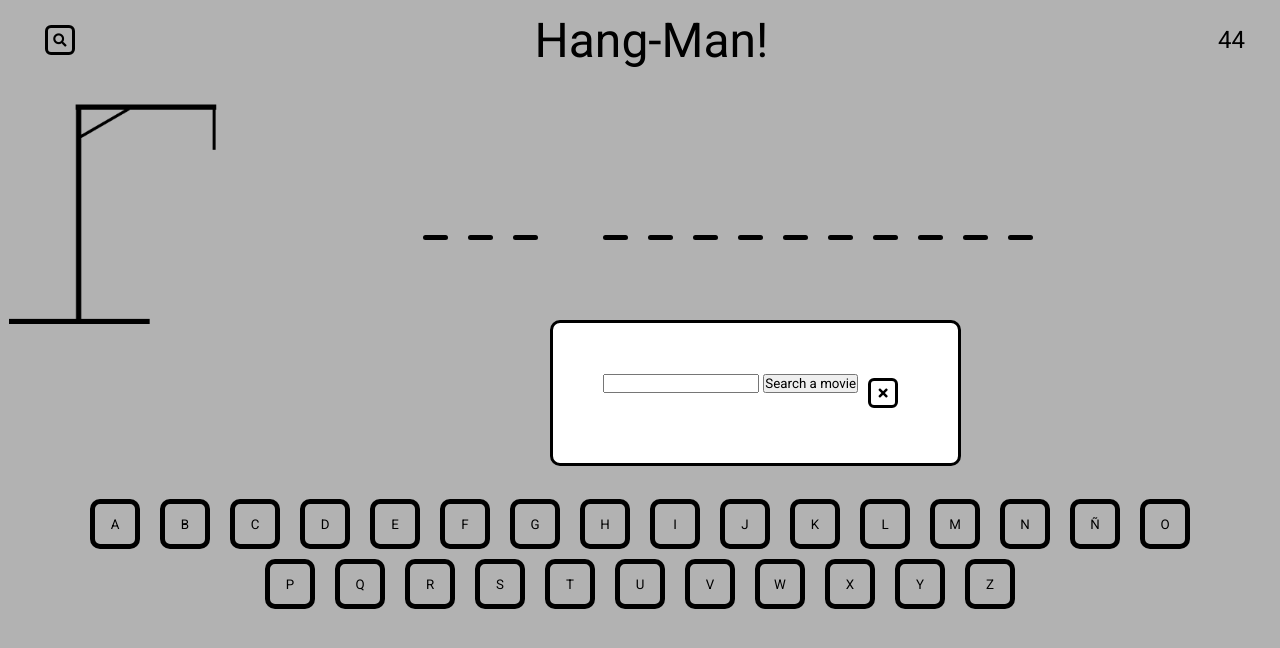
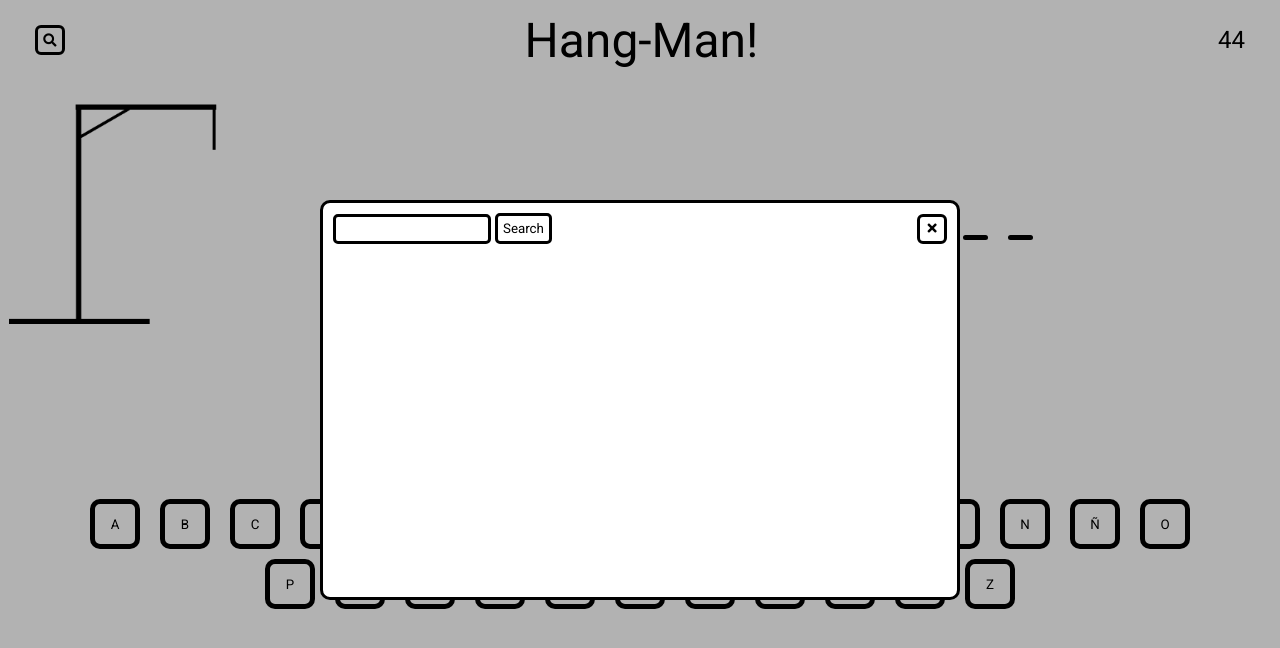
Before and after one commit to ZireaelCirilla/HangmanJSI, a website built with webpack: page index.html in a window 1280 px wide. Both pictures are taken after a click on the button 60 px from the left and 40 px from the top of the page. Built offline with nearby package versions, Linux system fonts and the light colour scheme.

Commit message:
modified search modal

```diff
--- a/css/styles.css
+++ b/css/styles.css
@@ -27,15 +27,18 @@ body {
     border-radius: 20%;
     color: black;
     transition: 0.3s;
-    margin: 5px 10px;
+    margin: auto;
 }
+
 .btn--options:active {
     transform: scale(1.1);
 }
+
 #modal--content {
     flex-basis: 100%;
     text-align: center;
 }
+
 #reset-container .btn--options {
     flex-basis: 40%;
     border-radius: 10px;
@@ -50,17 +53,78 @@ body {
     transition-duration: .3s;
 }
 
-.modal {
+#home-search {
+    margin: 0;
+}
+
+.modal--finish {
+    width: 20%;
+    height: 20%;
     position: absolute;
     top: 40%;
-    left: 43%;
+    left: 40%;
     border: 3px solid black;
     background-color: white;
-    padding: 50px;
+    padding: 10px;
     display: flex;
     flex-wrap: wrap;
     border-radius: 10px;
+    z-index: 100;
 }
+
+.modal--search {
+    width: 50%;
+    height: 50%;
+    position: absolute;
+    top: 25%;
+    left: 25%;
+    border: 3px solid black;
+    background-color: white;
+    padding: 10px;
+    display: flex;
+    flex-wrap: wrap;
+    border-radius: 10px;
+    z-index: 100;
+}
+
+#close-modal {
+    margin: 0;
+    margin-left: auto;
+}
+
+#search {
+    height: 30px;
+    border: 3px solid black;
+    background-color: transparent;
+    border-radius: 5px;
+    color: black;
+}
+
+#submit-search {
+    padding: 5px;
+    width: auto;
+    height: auto;
+    border: 3px solid black;
+    background-color: transparent;
+    border-radius: 5px;
+    color: black;
+}
+
+.modal-header {
+    flex-basis: 100%;
+    align-items: center;
+}
+
+.modal-content {
+    flex-basis: 100%;
+    height: 80%;
+}
+
+.modal-footer {
+    flex-basis: 100%;
+    height: 20%;
+}
+
 #game-over {
     margin-bottom: 10px;
 }
@@ -132,6 +196,7 @@ body {
     text-align: center;
     margin: 0 auto;
 }
+
 #timer {
     font-size: 24px;
 }
--- a/index.html
+++ b/index.html
@@ -14,25 +14,32 @@
 
 <body>
     <div class="top--row">
-        <button class="search-btn btn--options"><i class="fas fa-search"></i></button>
+        <button id="home-search" class="search-btn btn--options"><i class="fas fa-search"></i></button>
         <p class="title">Hang-Man!
         </p>
         <div id="timer"></div>
     </div>
     <div id="reset-container" class="modal-container">
-        <div id="pause-modal" class="modal">
+        <div id="pause-modal" class="modal--finish">
             <h2 id="modal--content"></h2>
             <button id="search-reset" class="search-btn btn--options"><i class="fas fa-search"></i></button>
             <button id="restart" class="btn--options">Restart <i class="fas fa-undo-alt"></i></button>
         </div>
     </div>
     <div id="search-container" class="modal-container">
-        <div class="modal">
-            <form id="search-form">
-                <input type="search" name="search" id="search">
-                <input type="submit" value="Search a movie">
-            </form>
-            <button id="close-modal" class="btn--options"> <i class="fas fa-times"></i> </button>
+        <div class="modal--search flex">
+            <div class="modal-header flex">
+                <form id="search-form">
+                    <input type="search" name="search" id="search">
+                    <button type="submit" class="btn--options" id="submit-search">Search</button>
+                </form>
+                <button id="close-modal" class="btn--options"> <i class="fas fa-times"></i> </button>
+            </div>
+            <div class="modal-content flex">
+
+            </div>
+            <div class="modal-footer flex">
+            </div>
         </div>
     </div>
     <div class="middle--row flex" id="game--container">
```
